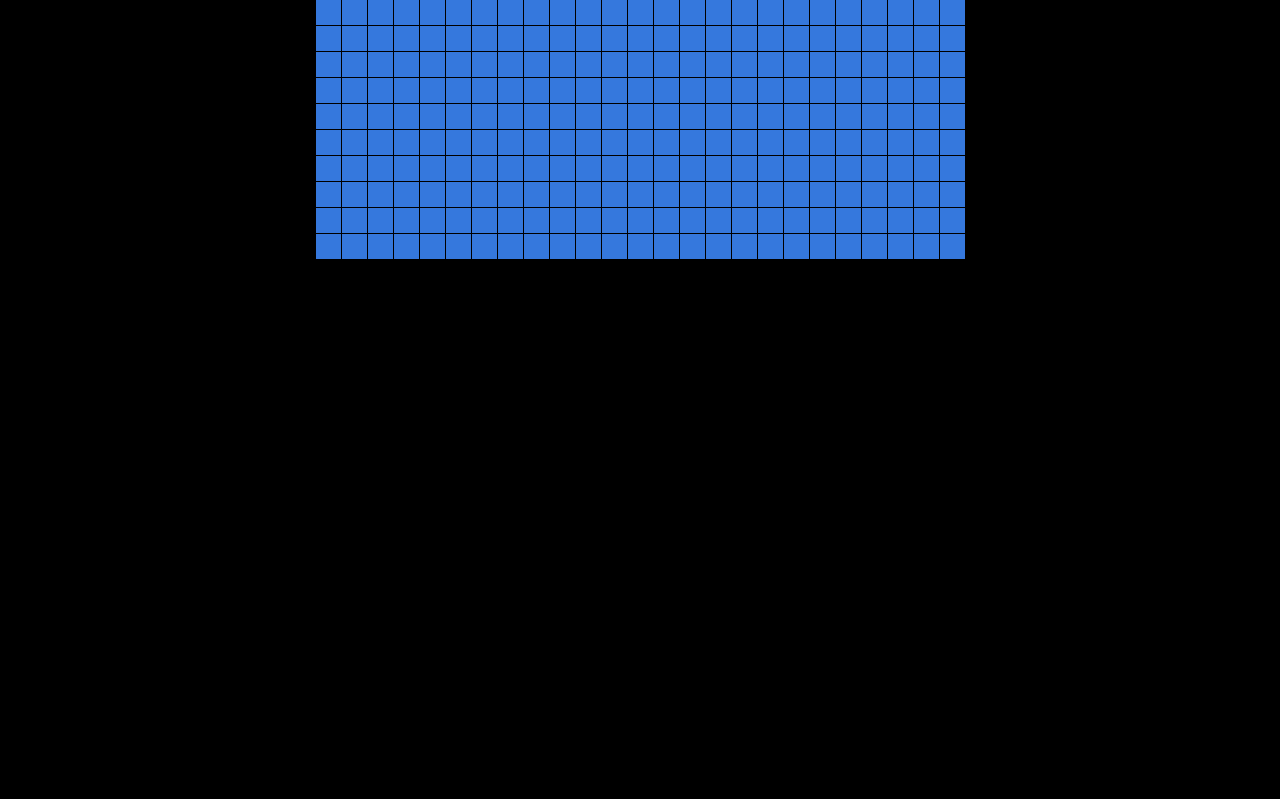
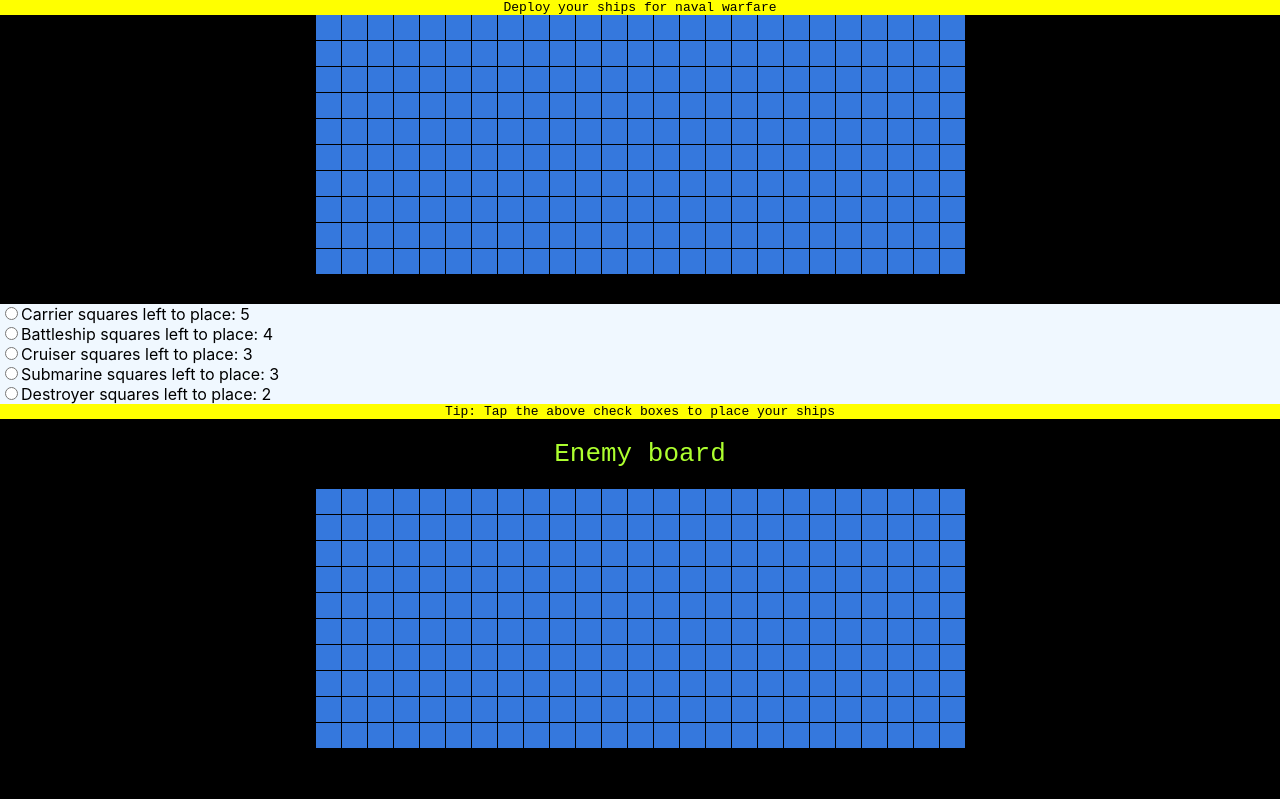
Before and after one commit to SquireOfSoftware/battleship, a React (Create React App) app: page / in a window 1280 px wide. Shown: the top 799 px of the page. Built offline with nearby package versions, Linux system fonts and the light colour scheme.

Commit message:
Added a deployment radio counter
- This is to help distribute the ships out

```diff
--- a/src/App.css
+++ b/src/App.css
@@ -23,12 +23,16 @@
     padding-bottom: 30px;
 }
 
-.turn-order {
+.turn-order, .setup-instructions {
     background-color: yellow;
     text-align: center;
     font-family: monospace;
 }
 
+.ship-checkbox {
+    background-color: aliceblue;
+}
+
 html {
     background: black
 }
--- a/src/App.js
+++ b/src/App.js
@@ -8,6 +8,7 @@ function App() {
     <div className="App">
       <header className="App-header">
       <DeploymentRoom />
+      <WarRoom />
       </header>
     </div>
   )
--- /dev/null
+++ b/src/components/gameboard/DeploymentCounter.js
@@ -0,0 +1,52 @@
+import React, {Component} from 'react';
+
+class DeploymentCounter extends Component {
+    constructor(props) {
+        super(props);
+
+        this.id = this.props.id;
+        this.link = this.props.link;
+        this.reference = this.props.reference;
+
+        this.name = this.reference.name;
+        this.value = this.reference.symbol;
+        this.counter = this.reference.size;
+    }
+
+    decrementCount = (event) => {
+        if (this.counter > -1) {
+            this.counter--;
+        } else {
+            this.counter = 0;
+        }
+    }
+
+    incrementCount = (event) => {
+        if (this.counter < this.props.maxCount) {
+            this.counter++;
+        } else {
+            this.counter = this.reference.size;
+        }
+    }
+
+    handleRadioSelection = (e) => {
+        this.props.handleRadioSelection(this.reference, this.counter);
+    }
+
+    render() {
+        return (
+            <div className="ship-checkbox">
+                <input type='radio'
+                       id={this.id}
+                       name={this.link}
+                       value={this.value}
+                       onClick={this.handleRadioSelection}/>
+                <label htmlFor={this.id}>
+                       {this.name} squares left to place: {this.counter}
+                </label>
+            </div>
+        )
+    }
+}
+
+export default DeploymentCounter;
--- a/src/components/gameboard/SetupBoard.js
+++ b/src/components/gameboard/SetupBoard.js
@@ -1,29 +1,81 @@
 import React, { Component } from 'react';
-import Grid from '../gameboard/Grid.js';
+import Grid from './Grid.js';
+import Ships from '../ships/Ships.js';
+import DeploymentCounter from './DeploymentCounter.js'
 
 class SetupBoard extends Component {
     constructor(props) {
         super(props);
         this.state = {
-            shipPlacements: []
+            shipPlacements: [],
+            selectedShipType: undefined,
+            squaresLeft: 0,
+            clickedSquares: []
         };
     }
 
-    handleClick = (e) => {
+    handleGridClick = (e) => {
+        if (this.canClickGrid()) {
+
+        }
+    }
+
+    getValue = (coords) => {
 
     }
 
-    getValue = (coord) => {
+    canClickGrid = () => {
+        return this.state.selectedShipType !== undefined &&
+            this.state.squaresLeft > 0 &&
+            this.state.squaresLeft <= this.state.selectedShipType;
+    }
 
+    handleRadioSelection = (shipType, squaresLeft) => {
+        console.log(shipType);
+        this.setState({
+            selectedShipType: shipType,
+            squaresLeft: squaresLeft
+        });
     }
 
     render() {
+        let shipArray = [
+            Ships.Carrier,
+            Ships.Battleship,
+            Ships.Cruiser,
+            Ships.Submarine,
+            Ships.Destroyer
+        ];
+
+        let radioButtons = [];
+
+        shipArray.forEach(
+            (shipReference, index) => {
+                let radioButton = <DeploymentCounter key={index}
+                                        id={index}
+                                        reference={shipReference}
+                                        link="setupBoard"
+                                        handleRadioSelection={this.handleRadioSelection}
+                                  />
+                radioButtons.push(radioButton);
+            }
+        );
+
         return (
             <div>
-                <Grid handleClick={this.handleClick}
+                <div className="setup-instructions">
+                    Deploy your ships for naval warfare
+                </div>
+                <Grid handleClick={this.handleGridClick}
                       boardSize={this.props.boardSize}
                       getValue={this.getValue}
-               />
+                />
+                <div>
+                    {radioButtons}
+                </div>
+                <div className="setup-instructions">
+                    Tip: Tap the above check boxes to place your ships
+                </div>
             </div>
         )
     }
--- a/src/components/gameboard/Square.js
+++ b/src/components/gameboard/Square.js
@@ -16,13 +16,8 @@ class Square extends React.Component {
 }
 
 Square.propTypes = {
-    displayShip: PropTypes.bool,
     processClick: PropTypes.func.isRequired,
     coords: PropTypes.object
 }
 
-Square.defaultProps = {
-    displayShip: false
-}
-
 export default Square;
--- a/src/components/ships/Ships.js
+++ b/src/components/ships/Ships.js
@@ -1,18 +1,28 @@
 const Ships = {
     Carrier: {
-        size: 5
+        name: "Carrier",
+        size: 5,
+        symbol: "A"
     },
     Battleship: {
-        size: 4
+        name: "Battleship",
+        size: 4,
+        symbol: "B"
     },
     Cruiser: {
-        size: 3
+        name: "Cruiser",
+        size: 3,
+        symbol: "C"
     },
     Submarine: {
-        size: 3
+        name: "Submarine",
+        size: 3,
+        symbol: "S"
     },
     Destroyer: {
-        size: 2
+        name: "Destroyer",
+        size: 2,
+        symbol: "D"
     }
 }
 
```
